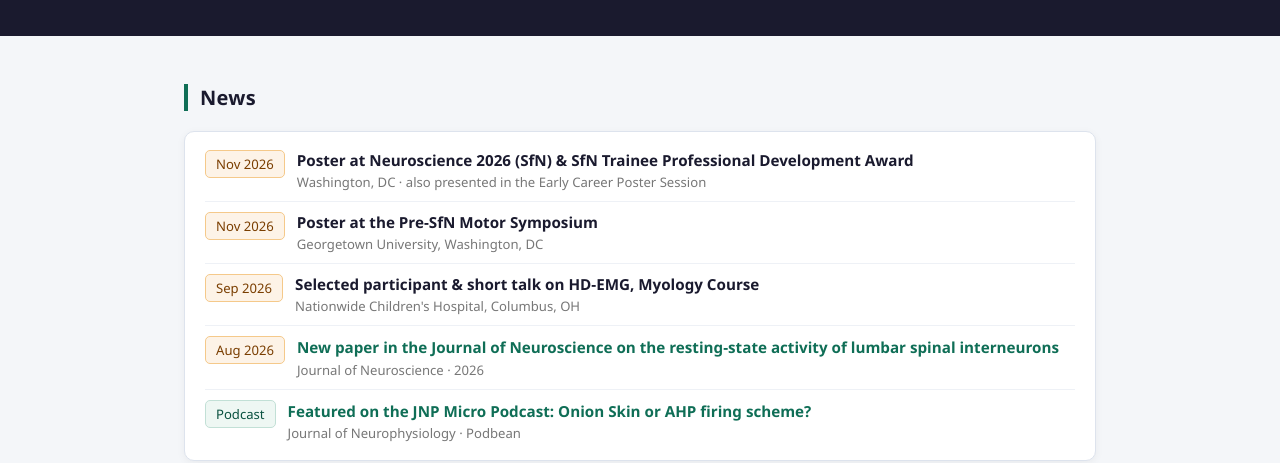
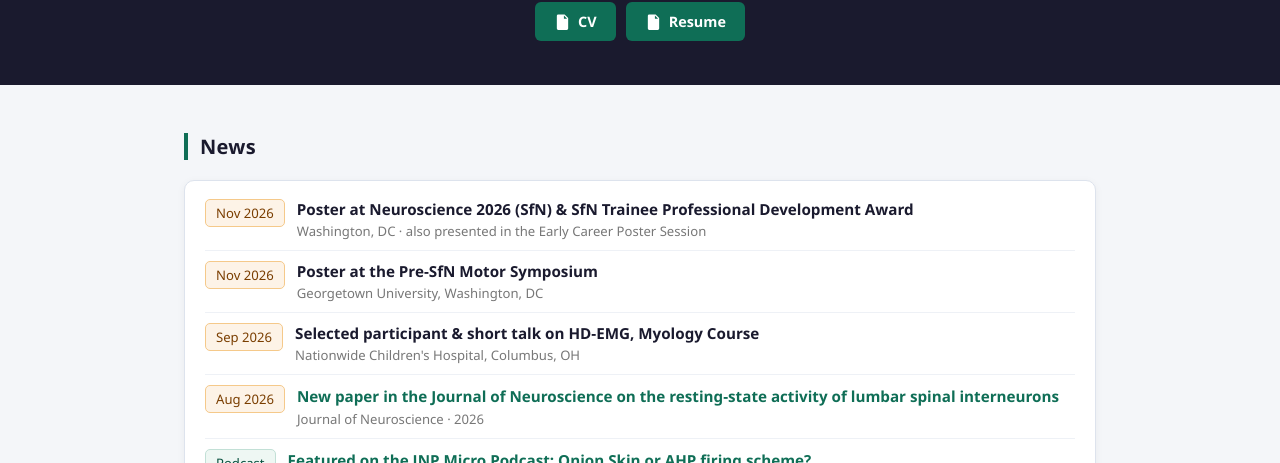
Before and after one commit to M-Hisham/M-hisham.github.io, a plain HTML site: page index.html in a window 1280 px wide. Shown: the part 637-1100 px from the top of the page. Drawn offline with Linux system fonts and the light colour scheme.

Commit message:
Update index.html

```diff
--- a/index.html
+++ b/index.html
@@ -91,6 +91,8 @@
       border: 1.5px solid transparent;
     }
     .header-btn:hover { opacity: 0.85; transform: translateY(-1px); }
+    .header-links + .header-links { margin-top: 10px; }
+    html { scroll-behavior: smooth; }
 
     .btn-linkedin { background: #0077b5; }
     .btn-scholar  { background: #4285F4; }
@@ -296,6 +298,22 @@
       <a class="header-btn btn-media" href="#media">
         <svg xmlns="http://www.w3.org/2000/svg" viewBox="0 0 24 24"><path d="M12 15a3 3 0 0 0 3-3V5a3 3 0 0 0-6 0v7a3 3 0 0 0 3 3zm5-3a5 5 0 0 1-10 0H5a7 7 0 0 0 6 6.92V22h2v-3.08A7 7 0 0 0 19 12h-2z"/></svg>
         Podcasts &amp; Blogs
+      </a>
+    </div>
+    <div class="header-links">
+      <a class="header-btn btn-resume" href="#cv">
+        <svg xmlns="http://www.w3.org/2000/svg" viewBox="0 0 24 24">
+          <path d="M6 2h9l5 5v15a2 2 0 0 1-2 2H6a2 2 0 0 1-2-2V4a2 2 0 0 1 2-2zm8 1.5V8h4.5"/>
+          <path d="M8 12h8M8 16h8M8 8h3" stroke="white" stroke-width="1.6" fill="none" stroke-linecap="round"/>
+        </svg>
+        CV
+      </a>
+      <a class="header-btn btn-resume" href="#resume">
+        <svg xmlns="http://www.w3.org/2000/svg" viewBox="0 0 24 24">
+          <path d="M6 2h9l5 5v15a2 2 0 0 1-2 2H6a2 2 0 0 1-2-2V4a2 2 0 0 1 2-2zm8 1.5V8h4.5"/>
+          <path d="M8 12h8M8 16h8M8 8h3" stroke="white" stroke-width="1.6" fill="none" stroke-linecap="round"/>
+        </svg>
+        Resume
       </a>
     </div>
   </header>
@@ -577,7 +595,7 @@
       </a>
     </section>
 
-  <div style="text-align:center; margin-top: 28px;">
+  <div id="resume" style="text-align:center; margin-top: 28px;">
     <a class="header-btn btn-resume" href="Mousa - Resume 2026.pdf" target="_blank" rel="noopener">
       <svg xmlns="http://www.w3.org/2000/svg" viewBox="0 0 24 24">
         <path d="M6 2h9l5 5v15a2 2 0 0 1-2 2H6a2 2 0 0 1-2-2V4a2 2 0 0 1 2-2zm8 1.5V8h4.5"/>
```
